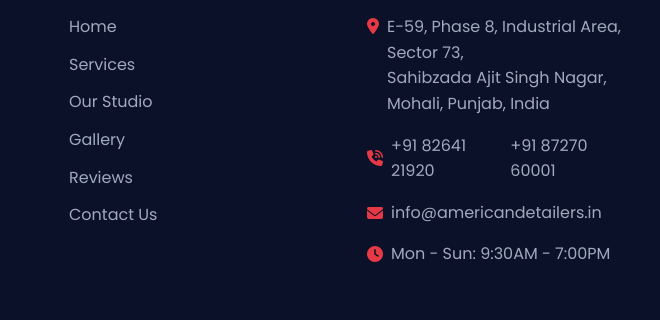
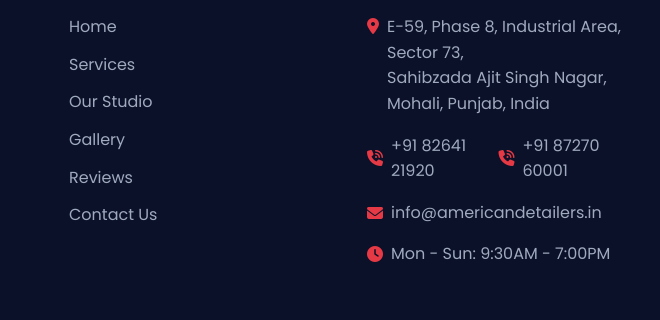
Before and after one commit to americandetailers23/Americandetailers, a plain HTML site: page index.html in a window 1280 px wide. Shown: the part 8940-9260 px from the top of the page, 293-953 px from the left. Drawn offline with nearby package versions, Linux system fonts and the light colour scheme.

Commit message:
Update index.html

```diff
--- a/index.html
+++ b/index.html
@@ -574,6 +574,7 @@
                     <li class="d-flex align-items-center gap-2 mb-3">
                         <i class="fas fa-phone-volume text-accent"></i>
                         <span>+91 82641 21920</span>
+                        <i class="fas fa-phone-volume text-accent"></i>
                         <span>+91 87270 60001</span>
                     </li>
                     <li class="d-flex align-items-center gap-2 mb-3">
```
